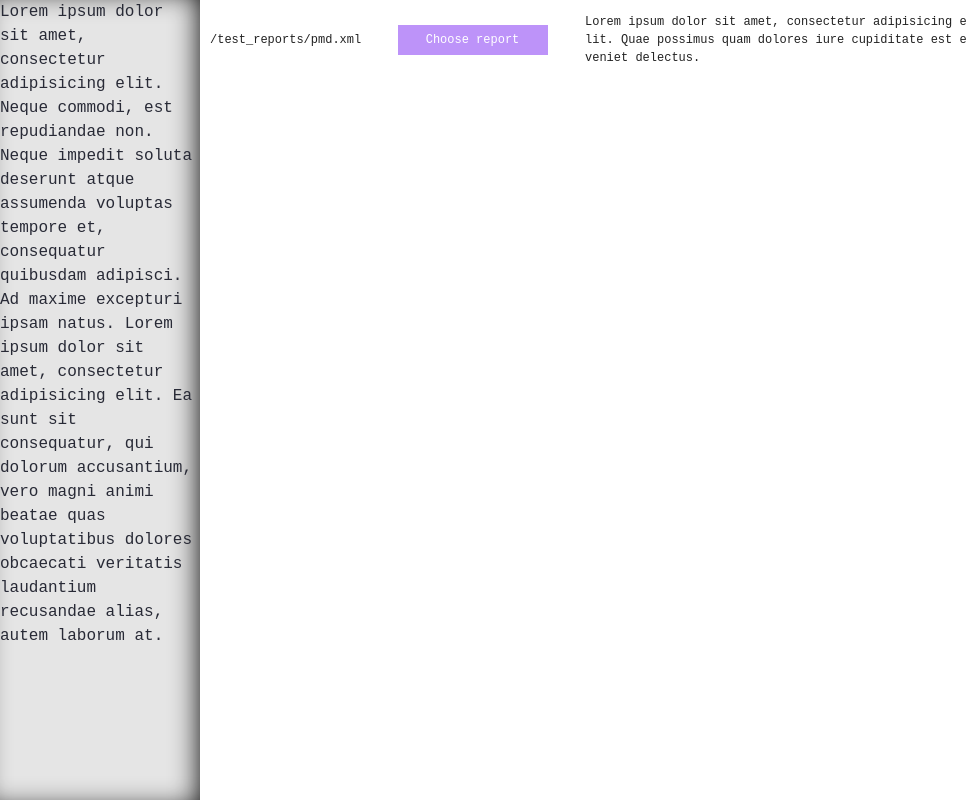
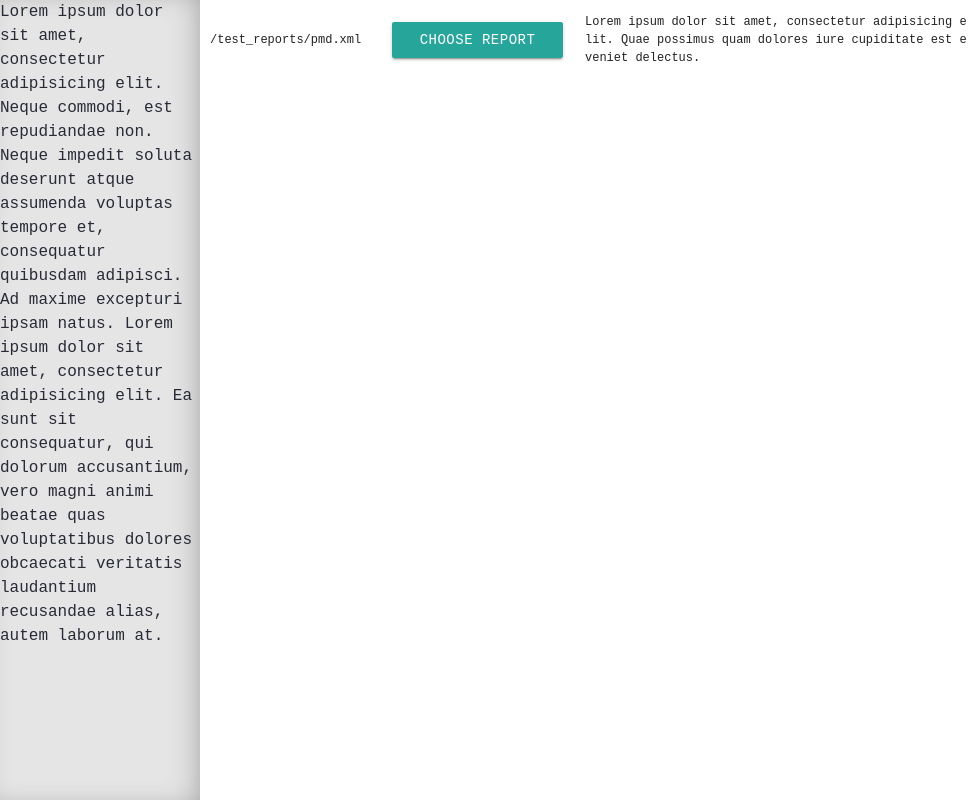
Before and after one commit to lazysource/ireport, an Electron app: page index.html in a window 980 px wide. Drawn offline with nearby package versions, Linux system fonts and the light colour scheme; no server answers.

Commit message:
Fixes minor issues

```diff
--- a/assets/css/main.css
+++ b/assets/css/main.css
@@ -21,7 +21,7 @@ body {
   background: #e5e5e5;
   flex: 0 0 200px;
   color: #282A36;
-  box-shadow: inset -10px 0px 29px -10px black;
+  box-shadow: inset -10px 0px 29px -10px #9f9f9f;
 }
 
 .main-panel {
@@ -44,24 +44,13 @@ body {
 
 .file-path, .choose-file{
   margin: 5px;
-  min-width: 150px;
-  width: 20%;
+  min-width: 160px;
 }
 
 .meta-data {
   margin: 5px;
   min-width: 200px;
   width: 50%;
-}
-
-#chooseFile{
-  width: 150px;
-  height: 30px;
-  color: #fff;
-  background: #bd93f9;
-  border: none;
-  cursor: pointer;
-  font-family: monospace;
 }
 
 th {
--- a/index.html
+++ b/index.html
@@ -15,7 +15,7 @@
         <div class="meta">
           <div class="file-path">/test_reports/pmd.xml</div>
           <div class="choose-file">
-            <button id="chooseFile">Choose report</button>
+            <button id="chooseFile" class="waves-effect waves-light btn">Choose Report</button>
           </div>
           <div class="meta-data">Lorem ipsum dolor sit amet, consectetur adipisicing elit. Quae possimus quam dolores iure cupiditate est eveniet delectus.</div>
         </div>
--- a/renderer.js
+++ b/renderer.js
@@ -195,7 +195,7 @@ const getAllViolations = _ => {
 const getViolationsTable = (violationsList) => {
     let html = '';
     html += '<div id="error-message">';
-    html += '<table class="striped z-depth-3" border="1" cellspacing="0" cellpadding="0"><tr><th id="className">ClassName</th><th id="lineNumber">Line Number</th><th id="description">Error Message</th></tr>';
+    html += '<table class="striped"><tr><th id="className">Class Name</th><th id="lineNumber">Line Number</th><th id="description">Error Message</th></tr>';
 
     for (let i=0;i<violationsList.length;i++) {
       let violation = violationsList[i];
```
